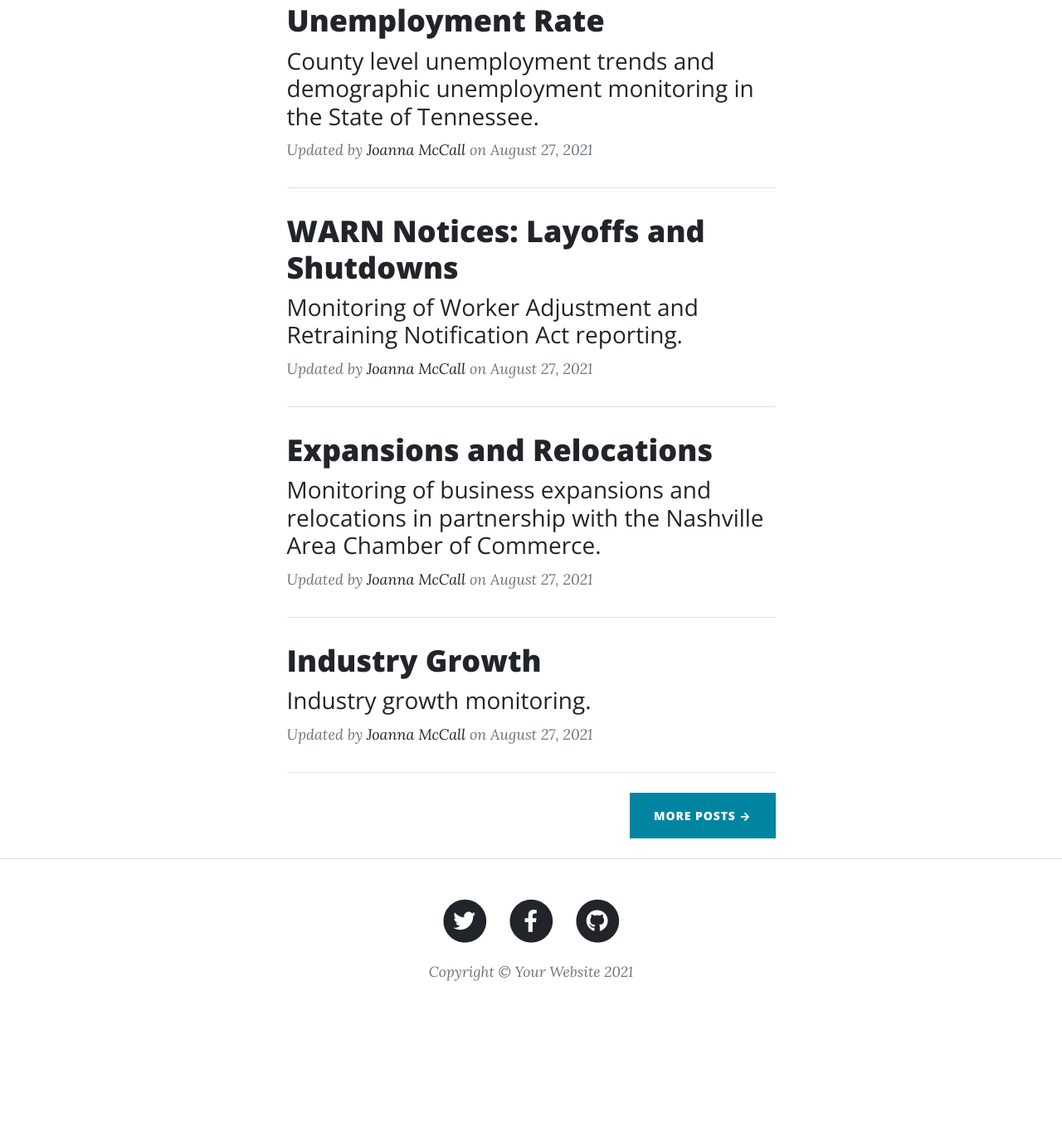
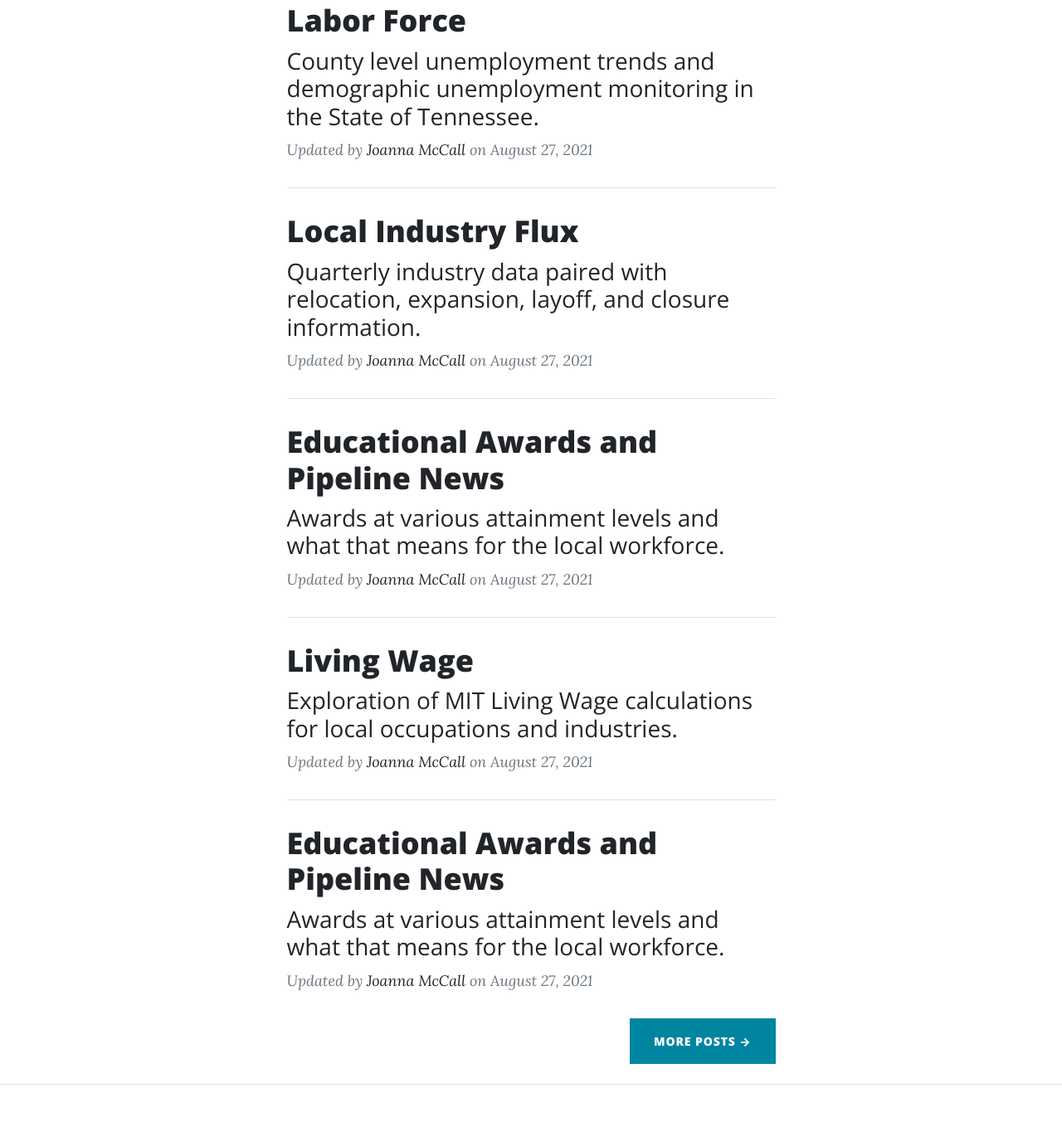
Before and after one commit to jomccall/jomccall.github.io, a plain HTML site: page index.html in a window 1280 px wide. Shown: the part 799-2152 px from the top of the page at 83% size. Before the commit the page ends 2032 px from the top, so only its background shows below. Drawn offline with nearby package versions, Linux system fonts and the light colour scheme.

Commit message:
main update

```diff
--- a/index.html
+++ b/index.html
@@ -53,8 +53,8 @@
                 <div class="col-md-10 col-lg-8 col-xl-7">
                     <!-- Post preview-->
                     <div class="post-preview">
-                        <a href="post.html">
-                            <h2 class="post-title">Unemployment Rate</h2>
+                        <a href="Unemployment.html">
+                            <h2 class="post-title">Labor Force</h2>
                             <h3 class="post-subtitle">County level unemployment trends and demographic unemployment monitoring in the State of Tennessee.</h3>
                         </a>
                         <p class="post-meta">
@@ -67,8 +67,8 @@
                     <hr class="my-4" />
                     <!-- Post preview-->
                     <div class="post-preview">
-                        <a href="post.html"><h2 class="post-title">WARN Notices: Layoffs and Shutdowns</h2>
-                        <h3 class="post-subtitle">Monitoring of Worker Adjustment and Retraining Notification Act reporting.</h3></a>
+                        <a href="WARN.html"><h2 class="post-title">Local Industry Flux</h2>
+                        <h3 class="post-subtitle">Quarterly industry data paired with relocation, expansion, layoff, and closure information.</h3></a>
                         <p class="post-meta">
                             Updated by
                             <a href="#!">Joanna McCall</a>
@@ -80,8 +80,8 @@
                     <!-- Post preview-->
                     <div class="post-preview">
                         <a href="post.html">
-                            <h2 class="post-title">Expansions and Relocations</h2>
-                            <h3 class="post-subtitle">Monitoring of business expansions and relocations in partnership with the Nashville Area Chamber of Commerce.</h3>
+                            <h2 class="post-title">Educational Awards and Pipeline News</h2>
+                            <h3 class="post-subtitle">Awards at various attainment levels and what that means for the local workforce.</h3>
                         </a>
                         <p class="post-meta">
                             Updated by
@@ -94,8 +94,8 @@
                     <!-- Post preview-->
                     <div class="post-preview">
                         <a href="post.html">
-                            <h2 class="post-title">Industry Growth</h2>
-                            <h3 class="post-subtitle">Industry growth monitoring.</h3>
+                            <h2 class="post-title">Living Wage</h2>
+                            <h3 class="post-subtitle">Exploration of MIT Living Wage calculations for local occupations and industries.</h3>
                         </a>
                         <p class="post-meta">
                             Updated by
@@ -105,6 +105,19 @@
                     </div>
                     <!-- Divider-->
                     <hr class="my-4" />
+                    <!-- Post preview-->
+                    <div class="post-preview">
+                        <a href="LivingWage.html">
+                            <h2 class="post-title">Educational Awards and Pipeline News</h2>
+                            <h3 class="post-subtitle">Awards at various attainment levels and what that means for the local workforce.</h3>
+                        </a>
+                        <p class="post-meta">
+                            Updated by
+                            <a href="#!">Joanna McCall</a>
+                            on August 27, 2021
+                        </p>
+                    </div>
+                    <!-- Divider-->
                     <!-- Pager-->
                     <div class="d-flex justify-content-end mb-4"><a class="btn btn-primary text-uppercase" href="#!">More Posts →</a></div>
                 </div>
```
